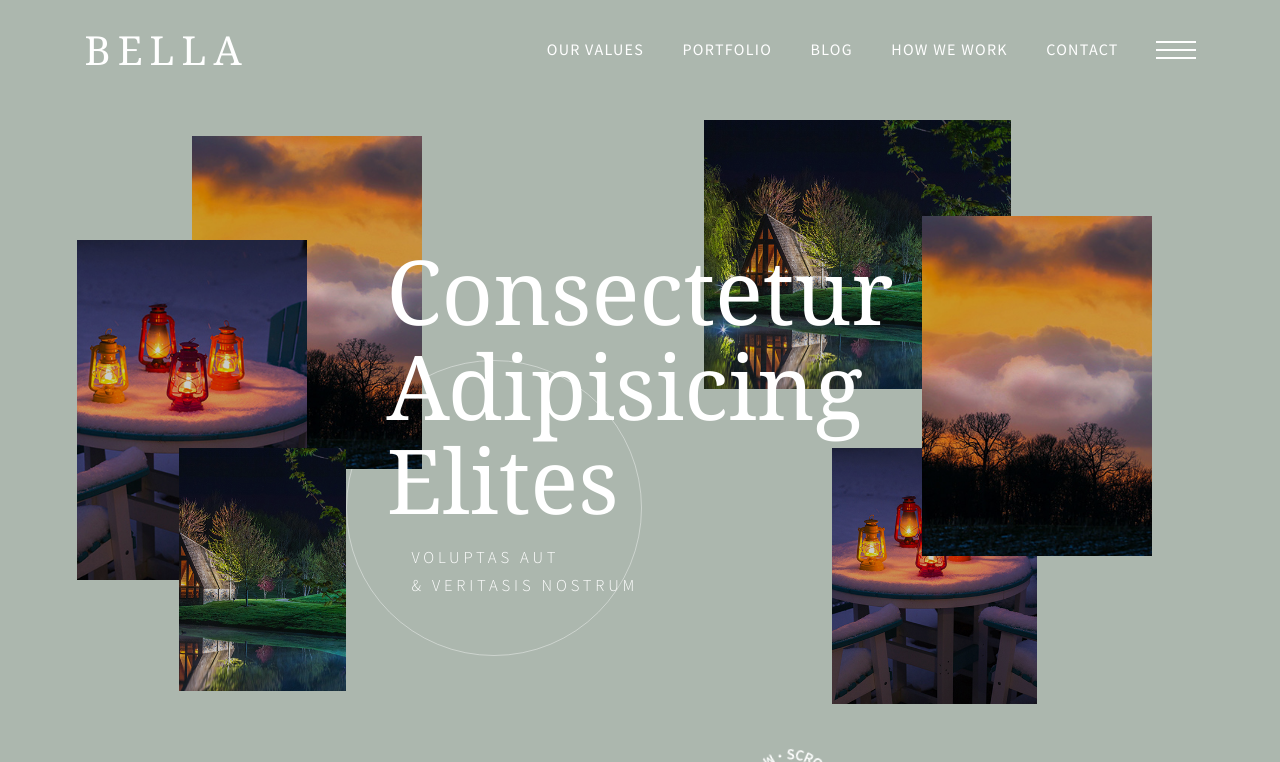
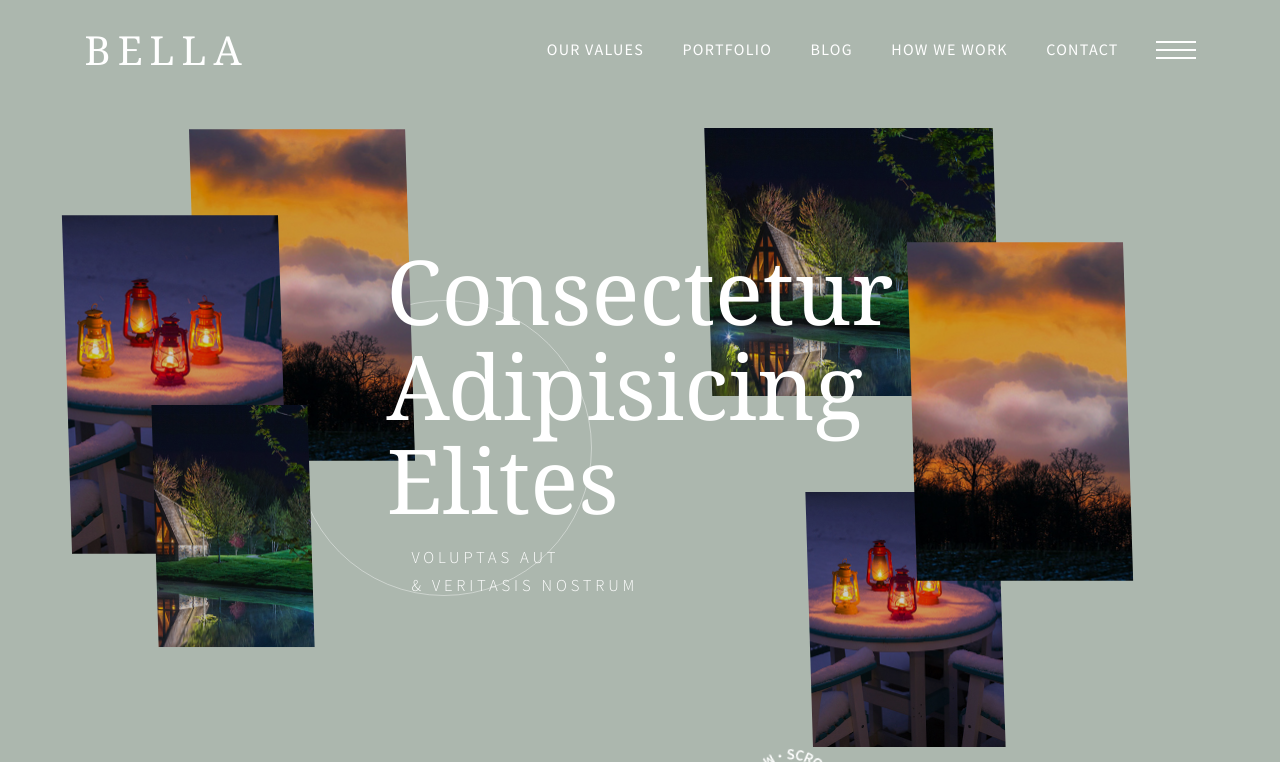
Before and after one commit to irrbis38/GS-bella, a plain HTML site: page index.html in a window 1280 px wide. Both pictures are taken after a click on the button 1175 px from the left and 50 px from the top of the page. Shown: the top 762 px of the page. Drawn offline with nearby package versions, Linux system fonts and the light colour scheme; some packages are replaced by stand-ins of ours; a script that the page names is missing.

Commit message:
feat: add header animation

```diff
--- a/css/app.css
+++ b/css/app.css
@@ -5,13 +5,13 @@
     --burger-width: 40px;
     --font-headings: Georgia, serif;
 
-  --bcg-green: #ACB7AE;
+    --bcg-green: #acb7ae;
     --bcg-lightgreen: #a6b3b3;
     --bcg-lightbrown: #b0a7a4;
     --bcg-lightblue: #a3abb1;
 
-  --bcg-loaderblue: #758A94;
-  --bcg-loaderbluedark: #566C76;
+    --bcg-loaderblue: #758a94;
+    --bcg-loaderbluedark: #566c76;
 
     --loader-width: 27.36vw;
     --loader-height: 50vh;
@@ -23,7 +23,8 @@
 }
 
 body {
-  font: 16px/1.7 'Source Sans Pro', Helvetica, Helvetica Neue, Arial, sans-serif;
+    font: 16px/1.7 "Source Sans Pro", Helvetica, Helvetica Neue, Arial,
+        sans-serif;
     color: var(--text-dark-color);
 }
 
@@ -36,11 +37,12 @@ body {
     display: flex;
     align-items: center;
     z-index: 3;
+    pointer-events: none;
 }
 .logo__img {
     width: 55px;
     height: 55px;
-  background: url('../img/img_logo.svg') no-repeat center;
+    background: url("../img/img_logo.svg") no-repeat center;
     background-size: 55px 55px;
     display: block;
     position: absolute;
@@ -118,7 +120,7 @@ body {
 }
 .main-nav a:after {
     display: block;
-  content: '';
+    content: "";
     height: 2px;
     background-color: var(--text-color);
     position: absolute;
@@ -137,7 +139,7 @@ body {
 
 /* Reveal logo and move buger when the user scrolls */
 .has-scrolled .burger {
-  transform: translateX(100%)
+    transform: translateX(100%);
 }
 .has-scrolled .logo__img {
     opacity: 1;
@@ -145,7 +147,6 @@ body {
 .has-scrolled .logo__text {
     opacity: 0;
 }
-
 
 /* =Header */
 header {
@@ -198,13 +199,14 @@ header h1 span {
     top: auto;
     bottom: -3.8vw;
     left: 58%;
-  background: url('../img/img_logo.svg') no-repeat center;
+    background: url("../img/img_logo.svg") no-repeat center;
     background-size: 50% 50%;
+    pointer-events: none;
 }
 .cta__circle--logo {
     width: 7.7vw;
     height: 7.7vw;
-  background: url('../img/img_scroll-badge.svg') no-repeat center;
+    background: url("../img/img_scroll-badge.svg") no-repeat center;
     background-size: 100% 100%;
     animation: rotation 45s linear infinite;
     position: absolute;
@@ -212,8 +214,12 @@ header h1 span {
     left: 0;
 }
 @keyframes rotation {
-  0%   {  transform:  rotate(0deg); }
-  100% {  transform:  rotate(360deg) ; }
+    0% {
+        transform: rotate(0deg);
+    }
+    100% {
+        transform: rotate(360deg);
+    }
 }
 
 /* =Header Gallery (random image proportion)
@@ -259,7 +265,7 @@ header h1 span {
     position: absolute;
     object-fit: cover;
     object-position: 50% 50%;
-  opacity: 0.8
+    opacity: 0.8;
 }
 .hg__left .hg__image:nth-child(1) {
     top: 17vh;
@@ -336,7 +342,7 @@ header h1 span {
 .rg__text--copy,
 .stage__text p {
     font-weight: 300;
-  letter-spacing: .03vw;
+    letter-spacing: 0.03vw;
 }
 /* .rg__column.left {background-color:var(--bcg-lightgreen)}
 .rg__column.center {background-color: var(--bcg-lightbrown)}
@@ -346,12 +352,12 @@ header h1 span {
     position: absolute;
     top: 50%;
     left: 0;
-  content: '';
+    content: "";
     width: 1px;
     height: 20vh;
     transform: translateY(-50%);
     background-color: var(--text-color);
-  opacity: 0.4
+    opacity: 0.4;
 }
 .rg__image {
     width: 100%;
@@ -369,10 +375,10 @@ header h1 span {
 .rg__image img {
     opacity: 0.6;
 }
-.rg__column.is-active .rg__image,
+/*.rg__column.is-active .rg__image,
 .rg__column.is-active .rg__image--mask {
-  /* transform: translateY(0); */
-}
+   transform: translateY(0);
+}*/
 .rg__text--copy {
     position: absolute;
     overflow: hidden;
@@ -382,7 +388,8 @@ header h1 span {
 }
 
 /* =Loader */
-.loader, .loader__content {
+.loader,
+.loader__content {
     min-height: 100vh;
     position: fixed;
     flex-direction: column;
@@ -452,7 +459,6 @@ header h1 span {
     position: absolute;
 }
 
-
 /* =Main */
 main {
     z-index: 1;
@@ -504,7 +510,7 @@ section {
     z-index: 1;
 }
 .portfolio__image--l,
-.portfolio__image--s  {
+.portfolio__image--s {
     pointer-events: none; /* important to be able to hover over links under the image */
     position: absolute;
     width: 28vw;
@@ -544,8 +550,8 @@ section {
 .blog {
     color: var(--text-color);
 }
-.blog  .chapter,
-.contact  .chapter {
+.blog .chapter,
+.contact .chapter {
     top: inherit;
     left: inherit;
     position: relative;
@@ -570,7 +576,9 @@ section {
     position: absolute;
     left: calc(50vw + var(--h-gutter));
     right: calc(var(--h-gutter) * 4);
-  top: calc(50% + (var(--v-spacing) / 2)); /* 50% not 50vh becasue blog is not 100vh */
+    top: calc(
+        50% + (var(--v-spacing) / 2)
+    ); /* 50% not 50vh becasue blog is not 100vh */
     transform: translateY(-50%);
 }
 .blog__text h3 {
@@ -595,14 +603,18 @@ section {
 
 /* =How we work */
 .how-we-work .chapter {
-  top: calc(var(--v-spacing)*2);
+    top: calc(var(--v-spacing) * 2);
 }
 .fixed-nav {
     position: absolute;
-  top: calc(var(--v-spacing)*3);
+    top: calc(var(--v-spacing) * 3);
     left: var(--h-gutter);
 }
-.fixed-nav ul {list-style: none; margin: 0; padding: 0}
+.fixed-nav ul {
+    list-style: none;
+    margin: 0;
+    padding: 0;
+}
 .fixed-nav li {
     overflow: hidden;
 }
@@ -619,7 +631,7 @@ section {
 }
 
 .fixed-nav li a::before {
-  content: '';
+    content: "";
     display: block;
     height: 2px;
     width: 1.3vw;
@@ -679,14 +691,10 @@ section {
  ========================================================================== */
 
 @media only screen and (min-width: 480px) {
-
 }
 
 @media only screen and (min-width: 768px) {
-
-
 }
 
 @media only screen and (min-width: 1140px) {
-
 }
--- a/js/main.js
+++ b/js/main.js
@@ -16,7 +16,6 @@ function initNavigation() {
     });
 
     function navAnimation({ direction }) {
-        console.log(direction);
         const isScrollingDown = direction === 1;
         const links = isScrollingDown ? mainNavLinks : mainNavLinksRev;
         return gsap.to(links, {
@@ -37,12 +36,66 @@ function initNavigation() {
         },
         onEnter: (scrollObject) => navAnimation(scrollObject),
         onLeaveBack: (scrollObject) => navAnimation(scrollObject),
-        markers: true,
+        // markers: true,
+    });
+}
+
+function initHeaderTilt() {
+    document.querySelector("header").addEventListener("mousemove", moveImages);
+}
+
+function moveImages(e) {
+    const { target, offsetX, offsetY } = e;
+    const { clientWidth, clientHeight } = target;
+    // console.log(offsetX, offsetY, clientWidth, clientHeight);
+
+    // get 0 0 in the center
+
+    const xPos = offsetX / clientWidth - 0.5;
+    const yPos = offsetY / clientHeight - 0.5;
+
+    const leftImages = gsap.utils.toArray(".hg__left .hg__image");
+    const rightImages = gsap.utils.toArray(".hg__right .hg__image");
+
+    const modifier = (index) => index * 1.2 + 0.5;
+
+    // move leeft 3 images
+
+    leftImages.forEach((image, index) => {
+        gsap.to(image, {
+            duration: 1.2,
+            x: xPos * 20 * modifier(index),
+            y: yPos * 30 * modifier(index),
+            rotationY: xPos * 40,
+            rotationX: yPos * 10,
+            ease: "Power3.out",
+        });
+    });
+
+    // move right 3 images
+
+    rightImages.forEach((image, index) => {
+        gsap.to(image, {
+            duration: 1.2,
+            x: xPos * 20 * modifier(index),
+            y: -yPos * 30 * modifier(index),
+            rotationY: xPos * 40,
+            rotationX: yPos * 10,
+            ease: "Power3.out",
+        });
+    });
+
+    gsap.to(".decor__circle", {
+        duration: 1.7,
+        x: 100 * xPos,
+        y: 120 * yPos,
+        ease: "Power4.out",
     });
 }
 
 function init() {
     initNavigation();
+    initHeaderTilt();
 }
 
 window.addEventListener("load", function () {
```
Lines whose indentation alone changed are shown as unchanged.
